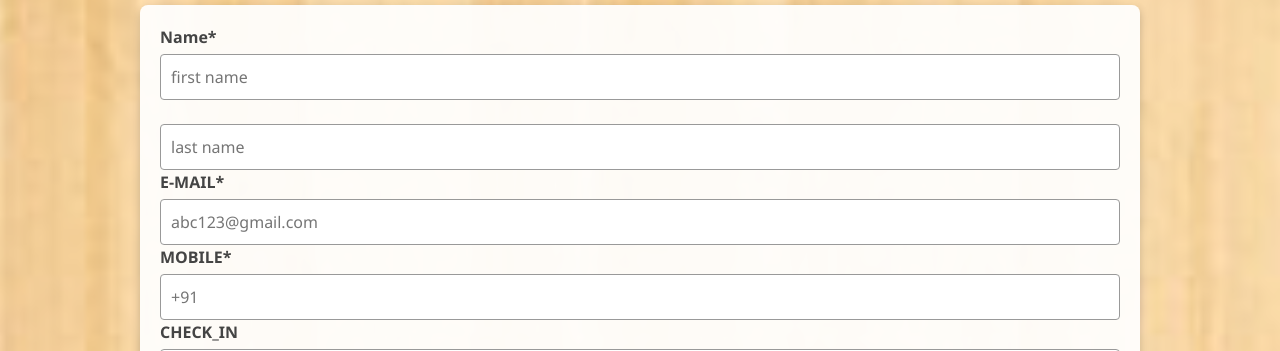
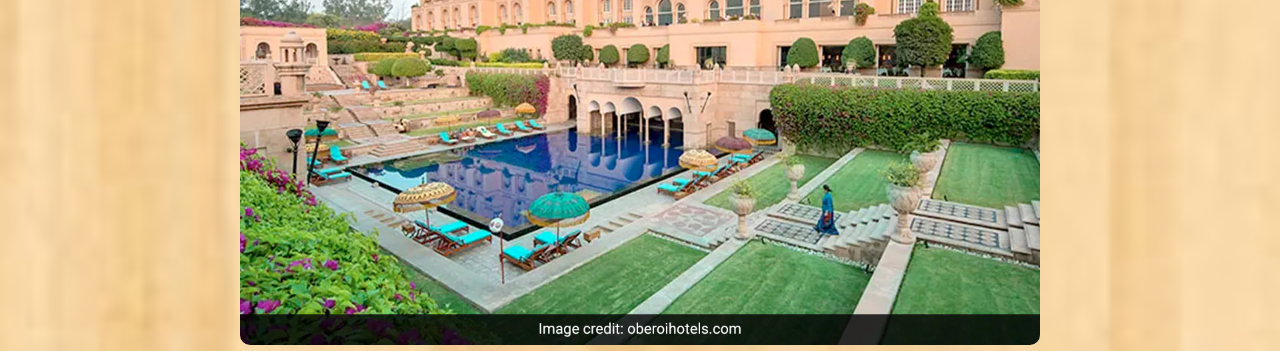
Before and after one commit to rathoredeepaksingh534-max/Feed-back, a plain HTML site: page index.html in a window 1280 px wide. Shown: the part 255-606 px from the top of the page. Drawn offline with nearby package versions, Linux system fonts and the light colour scheme; files whose address does not match are found by name.

Commit message:
Update index.html

```diff
--- a/index.html
+++ b/index.html
@@ -12,7 +12,7 @@
 <body>
 
     <h1>"Where Every Moment is Majestic – Welcome to the World of Taj" </h1>
-    <img src="images/ireegqvk_oberoi-amarvilas-agra-_625x300_20_September_23.webp" alt="our world">
+    <img src="ireegqvk_oberoi-amarvilas-agra-_625x300_20_September_23.webp" alt="our world">
     <h2>“Your Thoughts,Our Promise.</h2>
     <form class=".form">
 
@@ -109,4 +109,5 @@
 </DIV>
 
 </body>
+
 </html>
```
